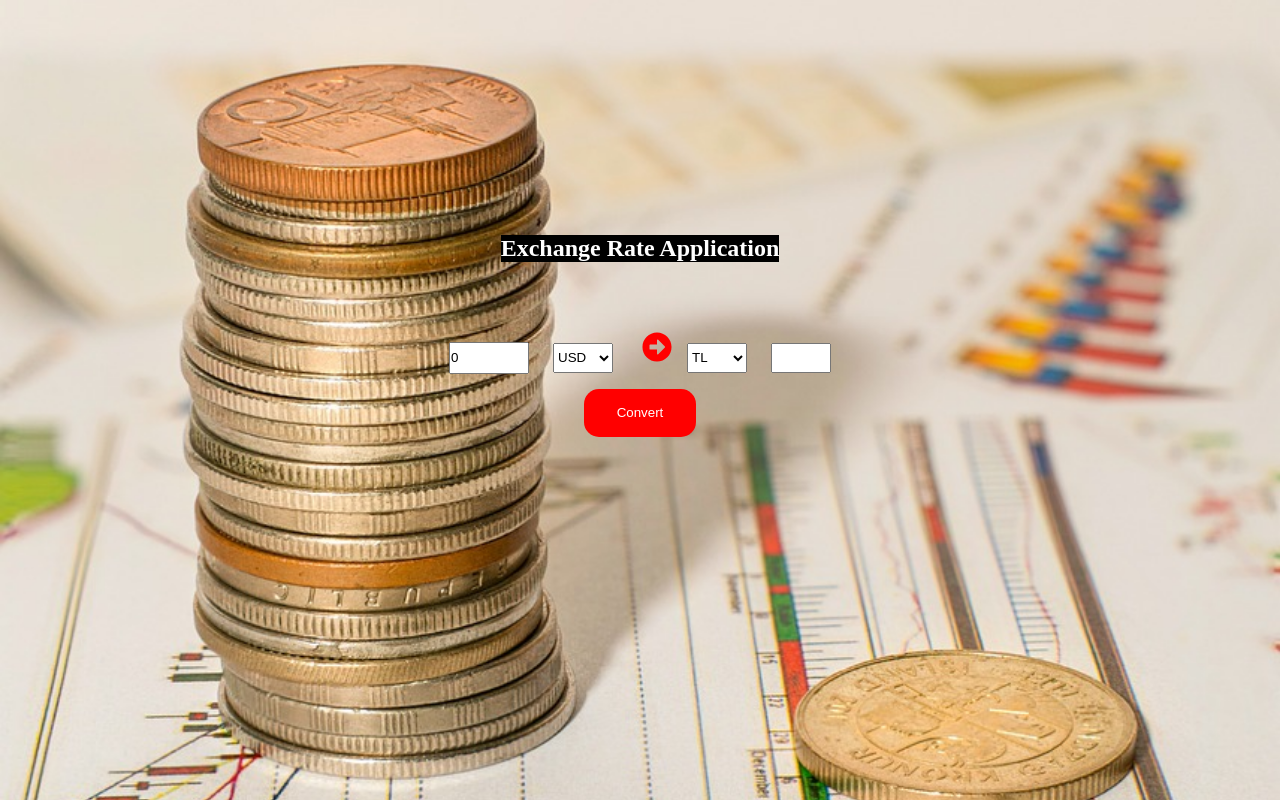
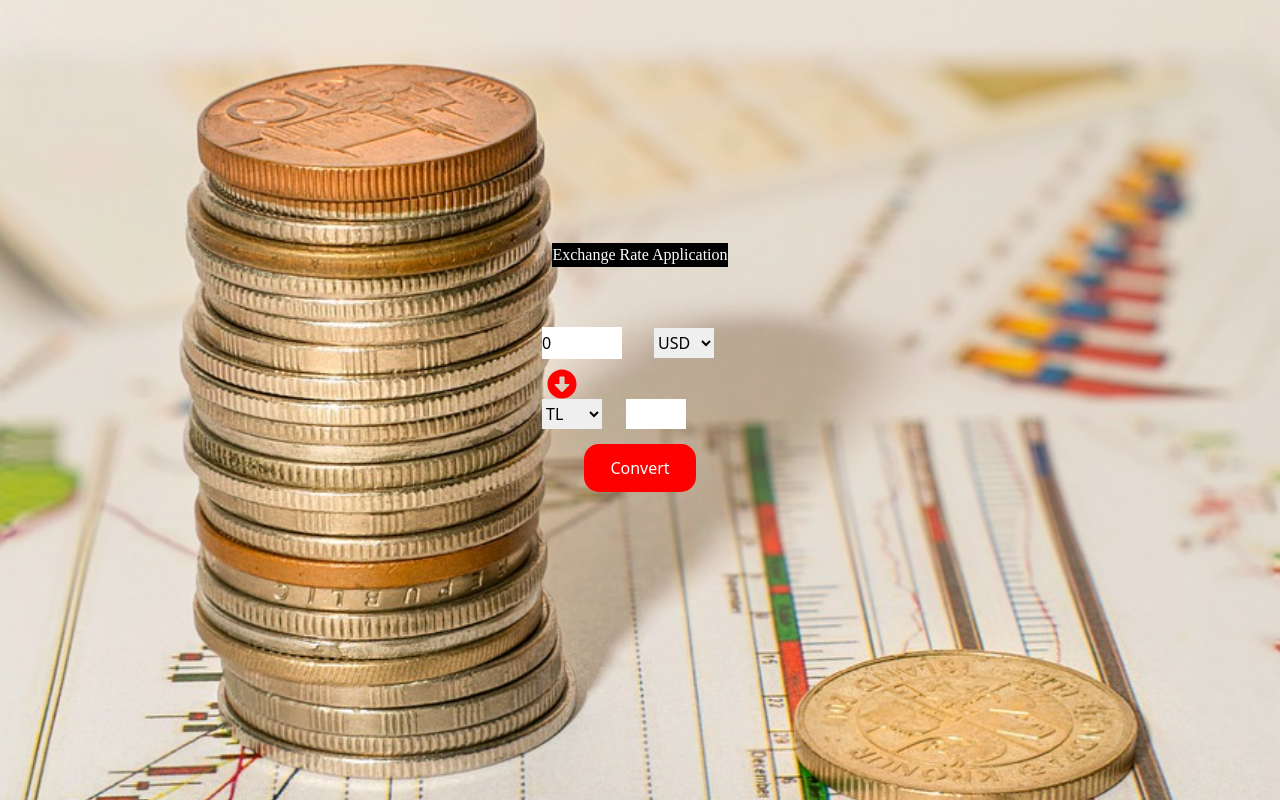
Before and after one commit to aliwert/react-exchange-rate, a React (Create React App) app: page / in a window 1280 px wide. Built offline with nearby package versions, Linux system fonts and the light colour scheme.

Commit message:
added tailwind and fixed some bugs

```diff
--- a/package.json
+++ b/package.json
@@ -36,5 +36,8 @@
       "last 1 firefox version",
       "last 1 safari version"
     ]
+  },
+  "devDependencies": {
+    "tailwindcss": "^3.4.3"
   }
 }
--- a/src/App.js
+++ b/src/App.js
@@ -1,4 +1,4 @@
-import './App.css';
+import './index.css';
 import Currency from './components/Currency';
 
 function App() {
--- a/src/components/Currency.jsx
+++ b/src/components/Currency.jsx
@@ -1,8 +1,6 @@
-import "../css/currency.css";
 import { useState } from "react";
-import { FaArrowAltCircleRight } from "react-icons/fa";
+import { FaArrowAltCircleDown } from "react-icons/fa";
 import axios from "axios";
-
 
 const Currency = () => {
   const [amount, setAmount] = useState(0);
@@ -28,7 +26,15 @@ const Currency = () => {
   return (
     <div className="currency-div">
       <div style={{ marginBottom: "30px", fontFamily: "cursive" }}>
-        <h2 style={{ textAlign: "center", backgroundColor: "black", color: "white" }}>Exchange Rate Application</h2>
+        <h2
+          style={{
+            textAlign: "center",
+            backgroundColor: "black",
+            color: "white",
+          }}
+        >
+          Exchange Rate Application
+        </h2>
       </div>
       <div style={{ marginTop: "30px" }}>
         <input
@@ -47,7 +53,7 @@ const Currency = () => {
           <option value="">EUR</option>
           <option value="">TL</option>
         </select>
-        <FaArrowAltCircleRight
+        <FaArrowAltCircleDown
           style={{
             fontSize: "30px",
             color: "red",
--- a/src/css/currency.css
+++ /dev/null
@@ -1,42 +0,0 @@
-.currency-div {
-  display: flex;
-  flex-direction: column;
-  align-items: center;
-  justify-content: flex-start;
-  margin-top: 2.5rem;
-  width: 400px;
-  height: 210px;
-
-
-}
-.amount {
-  width: 80px;
-  height: 2rem;
-  margin-right: 1.5rem;
-}
-.from-currency-option {
-  width: 60px;
-  height: 30px;
-  margin-right: 1.5rem;
-}
-.to-currency-option {
-  width: 60px;
-  height: 30px;
-  margin-right: 1.5rem;
-}
-.result {
-  width: 60px;
-  height: 30px;
-}
-.exchange-button {
-    width: 7rem;
-    height: 3rem;
-    background-color: red;
-    color: white;
-    border: none;
-    border-radius: 15px;
-    margin-top: 15px;
-    &:hover {
-      cursor: pointer;
-    }
-}
--- a/src/index.css
+++ b/src/index.css
@@ -1,13 +1,29 @@
+@tailwind base;
+@tailwind components;
+@tailwind utilities;
+
+
+
 body {
-  margin: 0;
-  font-family: -apple-system, BlinkMacSystemFont, 'Segoe UI', 'Roboto', 'Oxygen',
-    'Ubuntu', 'Cantarell', 'Fira Sans', 'Droid Sans', 'Helvetica Neue',
-    sans-serif;
-  -webkit-font-smoothing: antialiased;
-  -moz-osx-font-smoothing: grayscale;
+  background: url(../public/coins-8450635_1280.jpg) no-repeat fixed center;
+  background-size: cover;
+
 }
-
-code {
-  font-family: source-code-pro, Menlo, Monaco, Consolas, 'Courier New',
-    monospace;
+.currency-div {
+  @apply flex flex-col items-center justify-start w-[400px] h-[210px] mt-14;
 }
+.amount {
+  @apply w-20 h-8 mr-8;
+}
+.from-currency-option {
+  @apply w-[60px] h-[30px] mr-6;
+}
+.to-currency-option {
+  @apply w-[60px] h-[30px] mr-6;
+}
+.result {
+  @apply w-[60px] h-[30px];
+}
+.exchange-button {
+  @apply w-28 h-12 bg-[red] text-[white] mt-[15px] rounded-[15px] border-[none] hover:cursor-pointer;
+}
--- /dev/null
+++ b/tailwind.config.js
@@ -0,0 +1,8 @@
+/** @type {import('tailwindcss').Config} */
+module.exports = {
+  content: ["./src/**/*.{html,js,jsx}"],
+  theme: {
+    extend: {},
+  },
+  plugins: [],
+}
```
Also changed, not shown: 1 other file (tests, documents, lock files or other folders).
